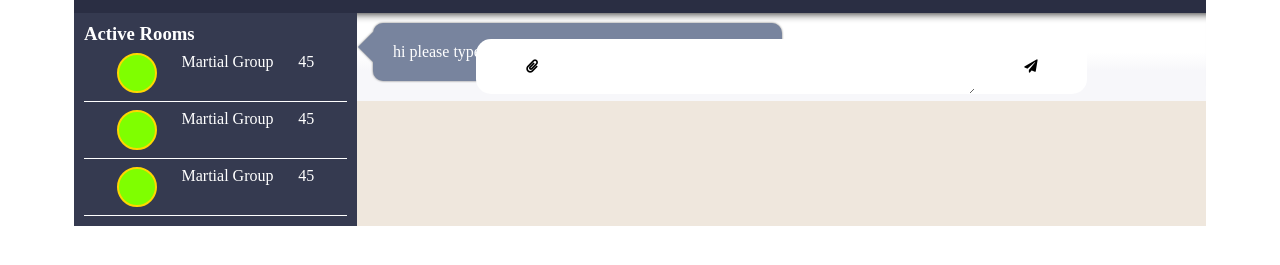
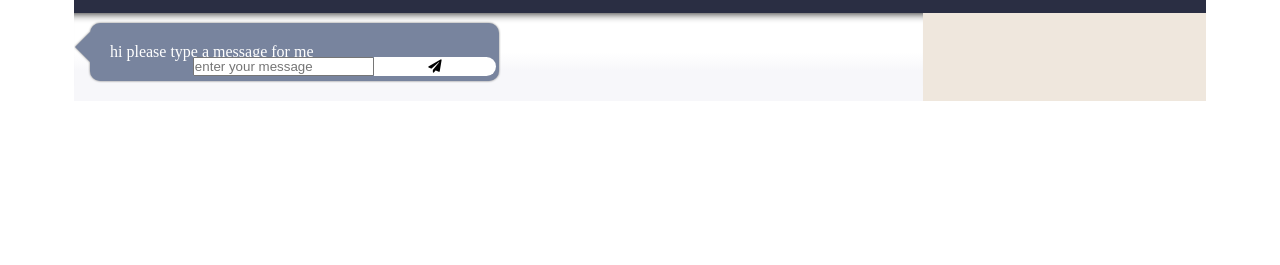
Before and after one commit to kaou1610/chat-app, a plain HTML site: page index.html in a window 1280 px wide. Shown: the part 57-322 px from the top of the page. Drawn offline with Linux system fonts and the light colour scheme.

Commit message:
Update index.html

```diff
--- a/index.html
+++ b/index.html
@@ -1,5 +1,6 @@
 <!DOCTYPE html>
 <html lang="en">
+
 <head>
   <meta charset="UTF-8">
   <meta http-equiv="X-UA-Compatible" content="IE=edge">
@@ -8,6 +9,7 @@
   <link rel="stylesheet" href="./icons/fontawesome-free-5.15.3-web/css/all.min.css">
   <title>Document</title>
 </head>
+
 <body>
 
   <div class="wrapper-chat">
@@ -16,11 +18,8 @@
         <div class="screen-container">
           <header>
             <div class="user-details">
-        <img
-        alt="gravater"
-          class="dp"
-          src='https://encrypted-tbn0.gstatic.com/images?q=tbn:ANd9GcQano_sjdfQ7dXjPwjr9riVxMwsePJzn8NAaQlZ1gZoavLc_CL9&s'
-        />
+              <img alt="gravater" class="dp"
+                src='https://encrypted-tbn0.gstatic.com/images?q=tbn:ANd9GcQano_sjdfQ7dXjPwjr9riVxMwsePJzn8NAaQlZ1gZoavLc_CL9&s' />
               <div class="detail-txt">
                 <span class="username">
                   James
@@ -30,34 +29,11 @@
               </div>
             </div>
             <div class="chat-options">
-        <span>  <i class="fa fa-info-circle"></i></span>
+              <span> <i class="fa fa-info-circle"></i></span>
               <span> <i class="fa fa-bell"></i> </span>
               <span> <i class="fa fa-bars"></i> </span>
             </div>
           </header>
-<div class="chat-screen">
-<div class="sidebar">
-
-   <ul class="activeRooms">
-       <h3>Active Rooms</h3>
-       <li>
-           <div class="groupImage"></div>
-           <span class="groupName">Martial Group</span>
-           <span>45</span>
-       </li>
-       <li>
-       <div class="groupImage"></div>
-           <span>Martial Group</span>
-           <span>45</span>
-       </li>
-       <li>
-       <div class="groupImage"></div>
-           <span>Martial Group</span>
-           <span>45</span>
-       </li>
- </ul>
-</div>
-<!-- END OF SIDEBAR -->
             <div class="chat">
               <!-- BEGINING OF MESSAGE-->
               <div class="container fixed rev">
@@ -73,15 +49,8 @@
                 <div class="bottom">
                   <form class="form">
                     <div class="sendMess">
-                    <button  class="attachment"><i class="fas  fa-paperclip"></i></button>
-                    <textarea
-                      id="text"
-                      name=""
-                      cols="20"
-                      rows="3"
-                      placeholder="enter your message"
-                    >
-                    </textarea>
+                      <input id="text" name="" placeholder="enter your message">
+                    </input>
                       <button class="send"><i class="fa   fa-paper-plane"></i></button>
                     </div>
                   </form>
@@ -93,8 +62,8 @@
       </div>
     </div>
   </div>
-</div>
   <script src="./index.js"></script>
 
 </body>
+
 </html>
```
Lines whose indentation alone changed are shown as unchanged.
